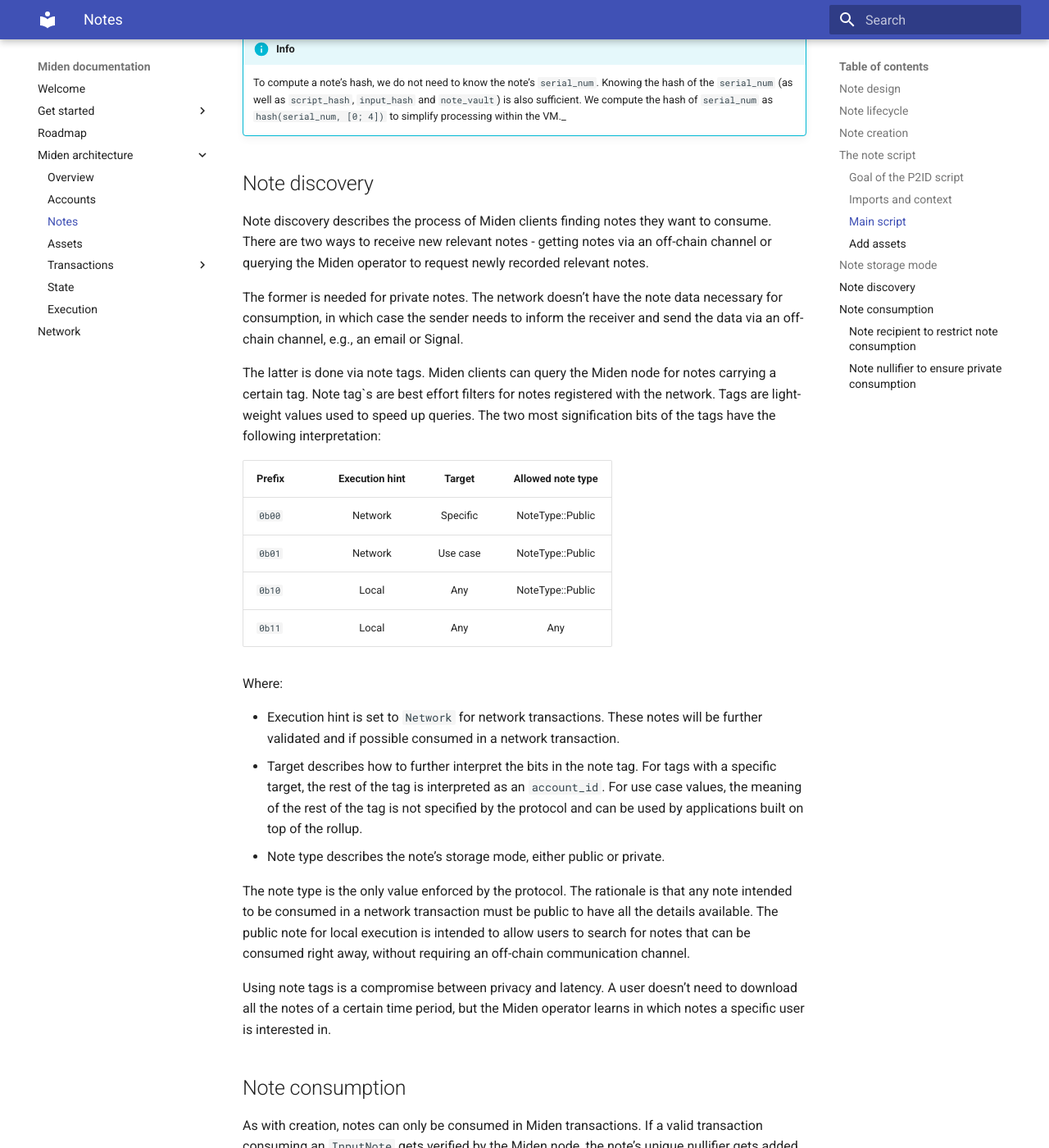
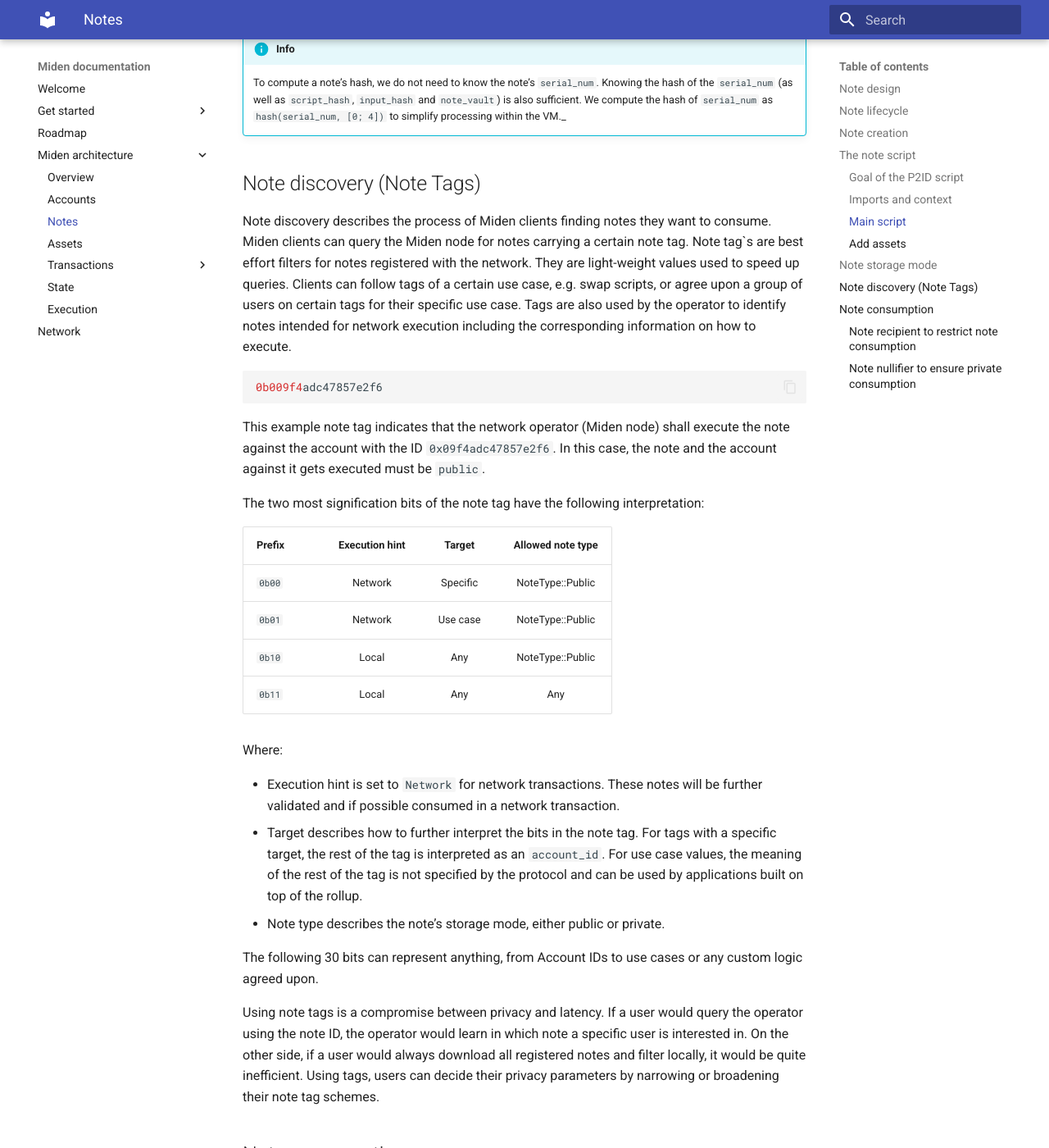
Before and after one commit to 0xPolygonMiden/miden-base, an MkDocs documentation site: the page built from docs/architecture/notes.md, in a window 1280 px wide and 1400 px high, scrolled down 2412 px. Shown: the whole window at 82% size. Built offline with MkDocs 1.6.1 and Material for MkDocs 9.7.7, drawn with Linux system fonts in a browser that asks for light colours.

Commit message:
changing it slightly

````diff
--- a/docs/architecture/notes.md
+++ b/docs/architecture/notes.md
@@ -195,13 +195,17 @@
 !!! info
     To compute a note's hash, we do not need to know the note's `serial_num`. Knowing the hash of the `serial_num` (as well as `script_hash`, `input_hash` and `note_vault`) is also sufficient. We compute the hash of `serial_num` as `hash(serial_num, [0; 4])` to simplify processing within the VM._
 
-## Note discovery
+## Note discovery (Note Tags)
 
-Note discovery describes the process of Miden clients finding notes they want to consume. There are two ways to receive new relevant notes - getting notes via an off-chain channel or querying the Miden operator to request newly recorded relevant notes.
+Note discovery describes the process of Miden clients finding notes they want to consume. Miden clients can query the Miden node for notes carrying a certain note tag. Note tag`s are best effort filters for notes registered with the network. They are light-weight values used to speed up queries. Clients can follow tags of a certain use case, e.g. swap scripts, or agree upon a group of users on certain tags for their specific use case. Tags are also used by the operator to identify notes intended for network execution including the corresponding information on how to execute.
 
-The former is needed for private notes. The network doesn't have the note data necessary for consumption, in which case the sender needs to inform the receiver and send the data via an off-chain channel, e.g., an email or Signal.
+```arduino
+0b009f4adc47857e2f6
+```
 
-The latter is done via note tags. Miden clients can query the Miden node for notes carrying a certain tag. Note tag`s are best effort filters for notes registered with the network. Tags are light-weight values used to speed up queries. The two most signification bits of the tags have the following interpretation:
+This example note tag indicates that the network operator (Miden node) shall execute the note against the account with the ID `0x09f4adc47857e2f6`. In this case, the note and the account against it gets executed must be `public`.
+
+The two most signification bits of the note tag have the following interpretation:
 
 | Prefix | Execution hint | Target   | Allowed note type |
 | ------ | :------------: | :------: | :----------------:|
@@ -216,9 +220,9 @@
 - Target describes how to further interpret the bits in the note tag. For tags with a specific target, the rest of the tag is interpreted as an `account_id`. For use case values, the meaning of the rest of the tag is not specified by the protocol and can be used by applications built on top of the rollup.
 - Note type describes the note's storage mode, either public or private.
 
-The note type is the only value enforced by the protocol. The rationale is that any note intended to be consumed in a network transaction must be public to have all the details available. The public note for local execution is intended to allow users to search for notes that can be consumed right away, without requiring an off-chain communication channel.
+The following 30 bits can represent anything, from Account IDs to use cases or any custom logic agreed upon.
 
-Using note tags is a compromise between privacy and latency. A user doesn't need to download all the notes of a certain time period, but the Miden operator learns in which notes a specific user is interested in.
+Using note tags is a compromise between privacy and latency. If a user would query the operator using the note ID, the operator would learn in which note a specific user is interested in. On the other side, if a user would always download all registered notes and filter locally, it would be quite inefficient. Using tags, users can decide their privacy parameters by narrowing or broadening their note tag schemes.
 
 ## Note consumption
 
````
